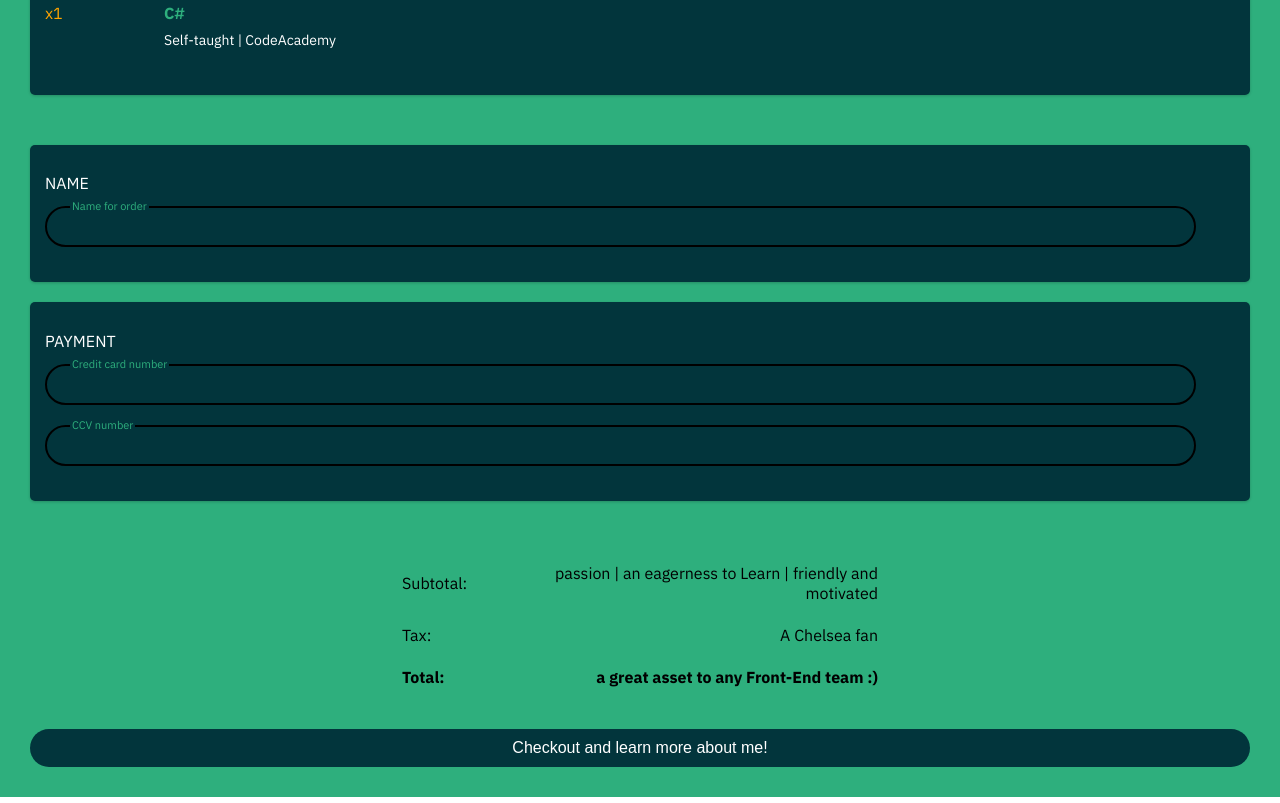
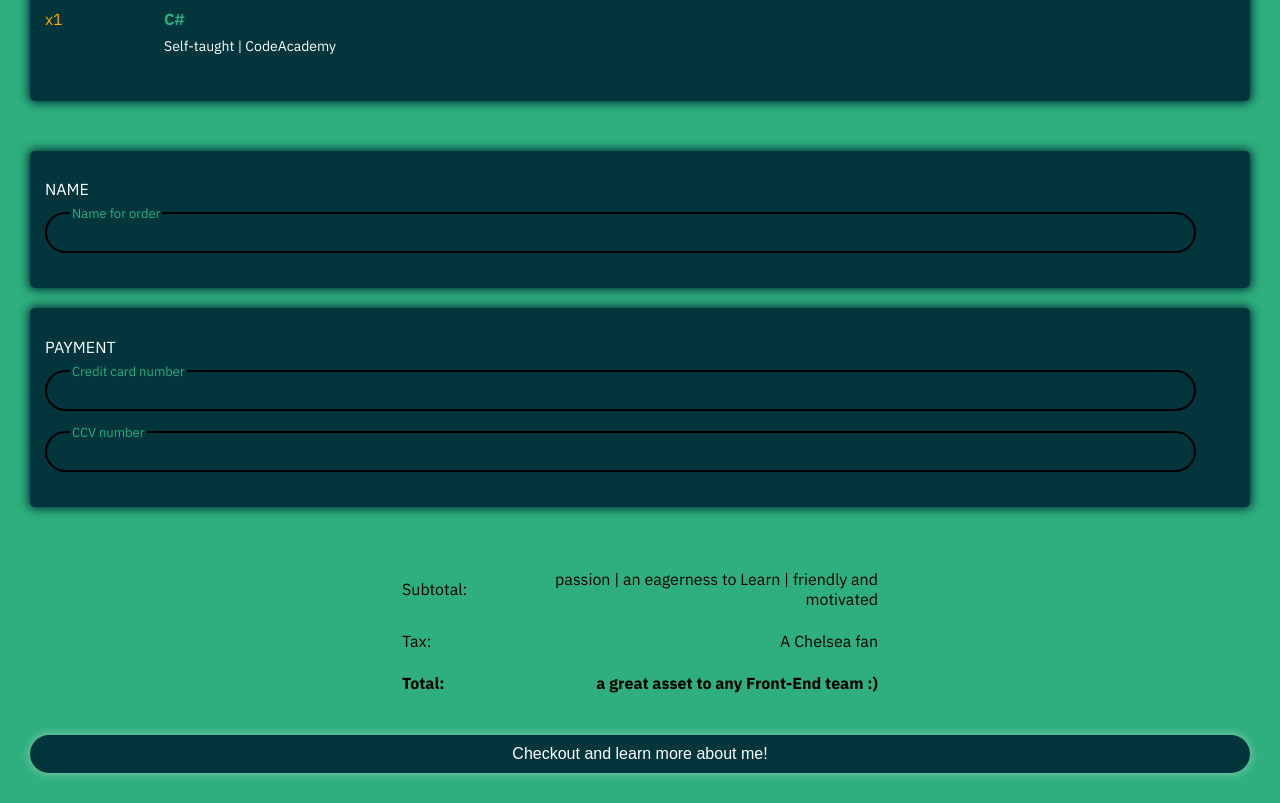
Before and after one commit to FVDB98/Portfolio, a plain HTML site: page index.html in a window 1280 px wide. Shown: the part 1230-2033 px from the top of the page. Drawn offline with Linux system fonts and the light colour scheme.

Commit message:
small changes

```diff
--- a/assets/css/main.css
+++ b/assets/css/main.css
@@ -22,9 +22,6 @@ body{
     top: 40%;
     transform: translateY(-50%);
     padding: 10px;
-}
-
-.home-title{
 }
 
 .home-title h1{
@@ -103,12 +100,13 @@ body{
     height: 25px;
     position: relative;
     top: 3px;
+    padding-right: 5px;
   }
 
   .box {
     background-color: #02353c;
     border-radius: 5px;
-    box-shadow: 0 1px 3px rgb(0 0 0 / 0.2);
+    box-shadow: 0px 0px 10px 2px #02353c;
     padding: 15px;
     margin-bottom: 20px;
     }
@@ -199,7 +197,7 @@ body{
   .user-input-label {
     color: #2eaf7d;
     background-color: #02353c;
-    font-size: 11px;
+    font-size: 13px;
     position: absolute;
     left: 25px;
     top: -7px;
@@ -243,6 +241,7 @@ body{
     width: 100%;
     border-radius: 100px;
     font-size: 16px;
+    box-shadow: 0px 0px 8px 2px rgba(255,255,255,0.3);
   }
 
 /* Screen Responsiveness */
--- a/index.html
+++ b/index.html
@@ -116,7 +116,7 @@
                            </tr>
                        </tbody>
                     </table>
-                    <button href="index.html" class="checkout" type="button">Checkout and learn more about me!</button>
+                    <button class="checkout" type="button">Checkout and learn more about me!</button>
                 </section>
              </div>
         </section>
```
Also changed, not shown: assets/images/skills-logo.png (added).
